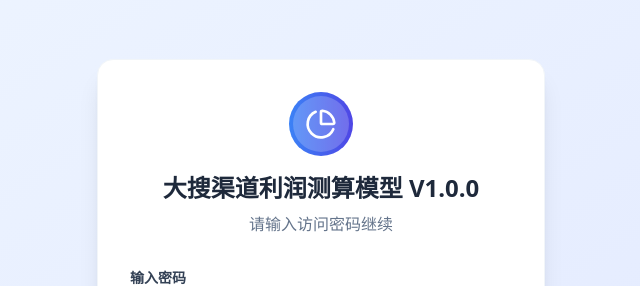
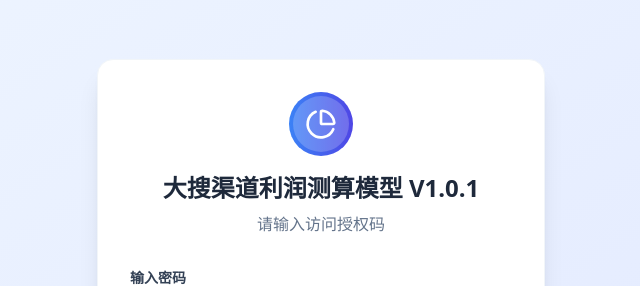
Before and after one commit to youngsir86/Atom.Ak, a React (Vite) app: page / in a window 1280 px wide. Shown: the part 107-393 px from the top of the page, without its empty margins (319-959 px from the left). Built offline with nearby package versions, Linux system fonts and the light colour scheme.

Commit message:
UI: 移除主页版本号，更新登录页版本为V1.0.1

```diff
--- a/src/components/LoginScreen.jsx
+++ b/src/components/LoginScreen.jsx
@@ -25,8 +25,8 @@ export const LoginScreen = ({ onLoginSuccess }) => {
                                 <PieChart className="w-8 h-8 text-white" />
                             </div>
                         </div>
-                        <h1 className="text-2xl font-bold text-slate-800 mb-2">大搜渠道利润测算模型 V1.0.0</h1>
-                        <p className="text-slate-500">请输入访问密码继续</p>
+                        <h1 className="text-2xl font-bold text-slate-800 mb-2">大搜渠道利润测算模型 V1.0.1</h1>
+                        <p className="text-slate-500">请输入访问授权码</p>
                     </div>
 
                     <form onSubmit={handleLogin} className="space-y-6">
--- a/src/components/ResultSummaryCard.jsx
+++ b/src/components/ResultSummaryCard.jsx
@@ -14,8 +14,8 @@ export const ResultSummaryCard = ({ currentResult, openMatrixModal, generateAIAn
                         <PieChart className="w-6 h-6 text-white" />
                     </div>
                     <div>
-                        <h1 className="text-2xl font-bold text-slate-900 tracking-tight">大搜渠道利润测算模型 V1.0.0</h1>
-                        <p className="text-sm text-slate-500 mt-1">核心业务：亲子鉴定（无创/个人/司法） | 核心渠道：百度搜索</p>
+                        <h1 className="text-2xl font-bold text-slate-900 tracking-tight">大搜渠道利润测算模型</h1>
+                        <p className="text-[13px] font-medium text-slate-500 mt-1 flex items-center">核心业务：亲子鉴定（无创/个人/司法） | 核心渠道：百度搜索</p>
                     </div>
                 </div>
                 <div className="flex items-center space-x-3 flex-wrap justify-center gap-y-2">
```
